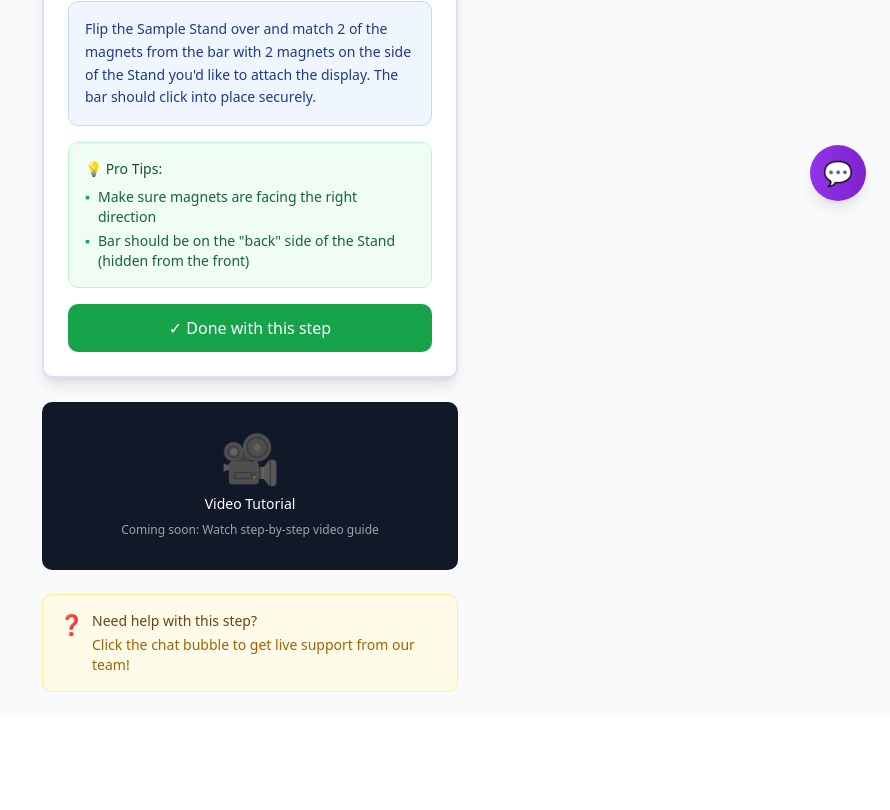
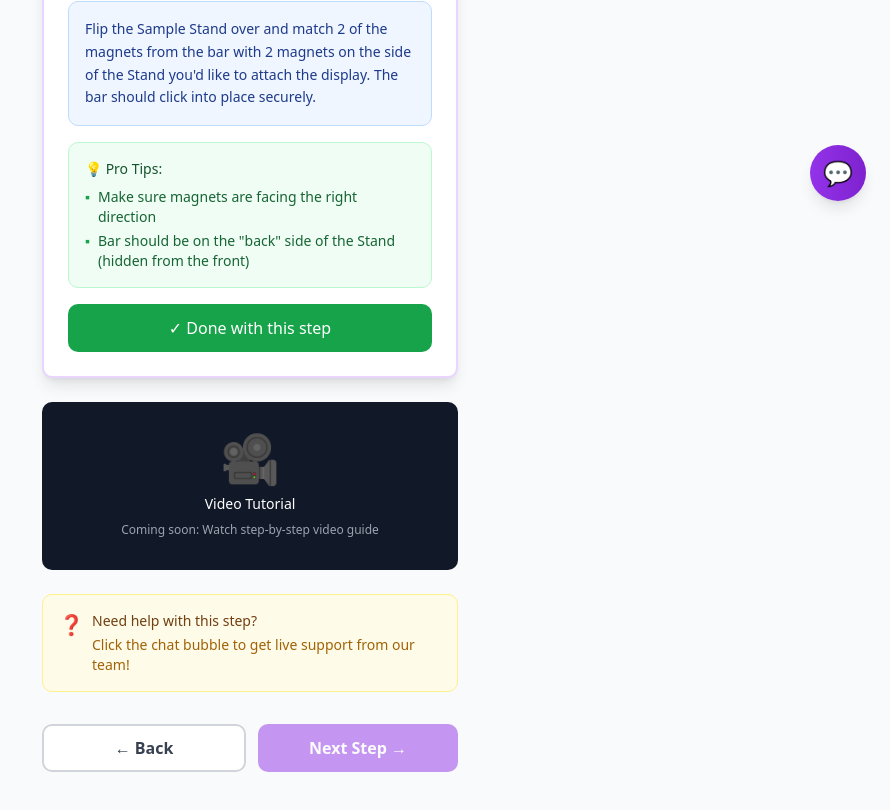
Before and after one commit to VitaDreamz/QRDisplay, a Next.js app: page /setup/1/assemble/1 in a window 1280 px wide. Shown: the part 575-1385 px from the top of the page, without its empty margins (390-1280 px from the left). Before the commit the page ends 1291 px from the top, so only its background shows below. Built offline with nearby package versions, Linux system fonts and the light colour scheme.

Commit message:
Fix: Add missing Next/Back navigation buttons to setup wizard

```diff
--- a/components/wizard/WizardLayout.tsx
+++ b/components/wizard/WizardLayout.tsx
@@ -64,6 +64,27 @@ export function WizardLayout({
       <div className="flex-1 overflow-y-auto">
         <div className="max-w-md mx-auto px-4 py-6">
           {children}
+
+          {/* Navigation buttons */}
+          <div className="flex gap-3 mt-8 pb-4">
+            {showBack && currentStep > 1 && (
+              <button
+                onClick={handleBack}
+                className="flex-1 h-12 px-6 text-gray-700 bg-white border-2 border-gray-300 rounded-lg font-semibold hover:bg-gray-50 active:scale-[0.98] transition-all"
+              >
+                ← Back
+              </button>
+            )}
+            {showNext && (
+              <button
+                onClick={handleNext}
+                disabled={nextDisabled}
+                className="flex-1 h-12 px-6 text-white bg-purple-600 rounded-lg font-semibold hover:bg-purple-700 active:scale-[0.98] transition-all disabled:opacity-50 disabled:cursor-not-allowed"
+              >
+                {nextLabel} →
+              </button>
+            )}
+          </div>
         </div>
       </div>
 
```
